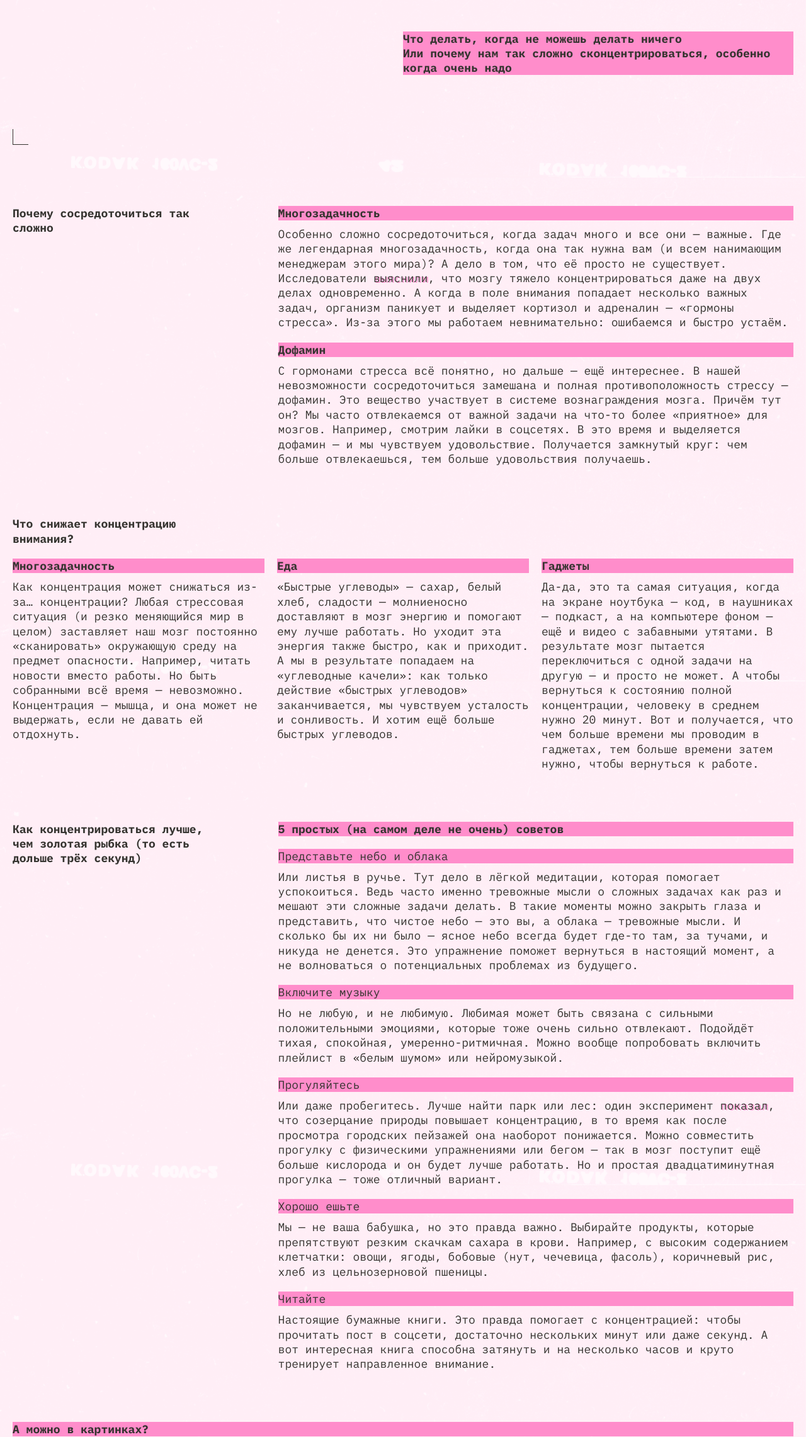
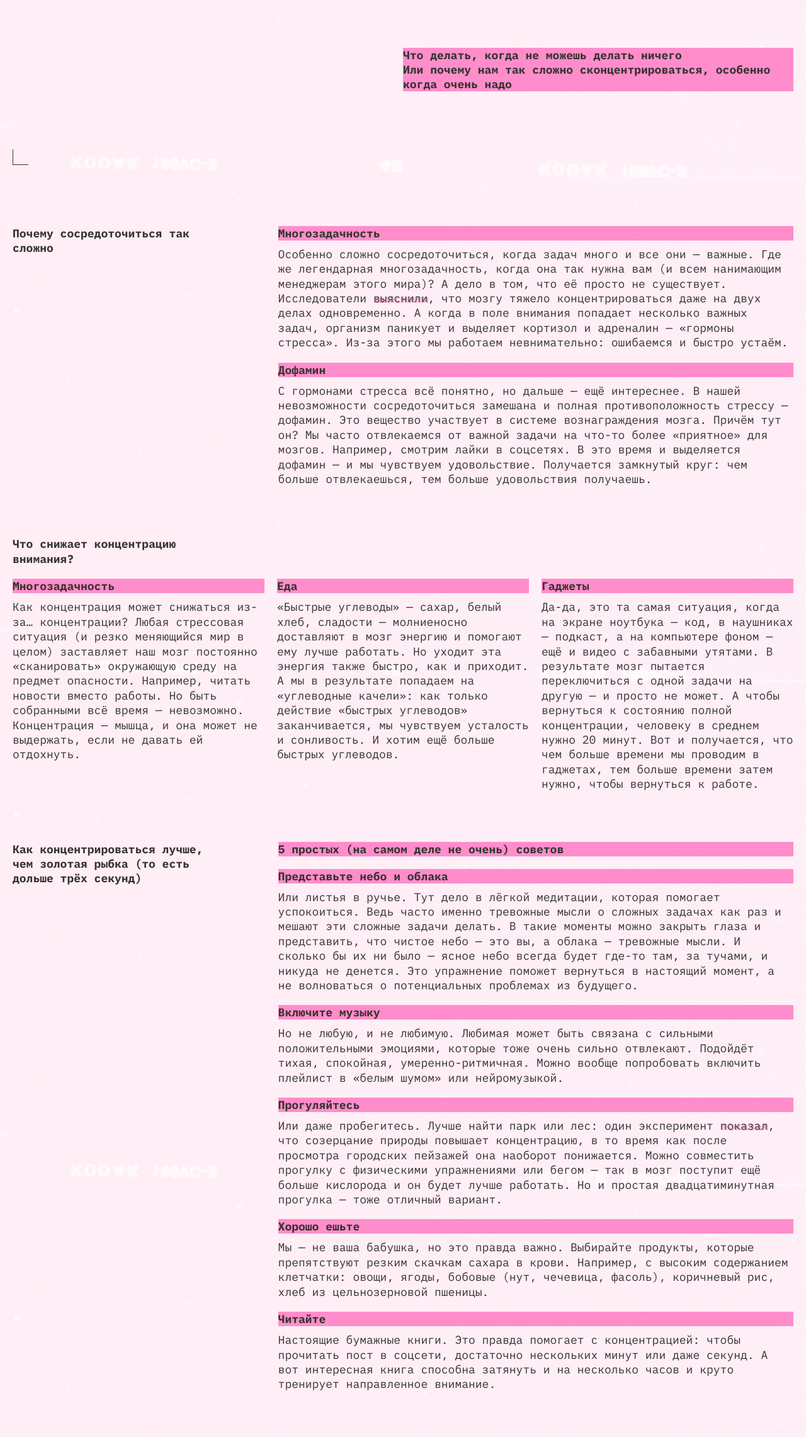
Before and after one commit to ViktoriiaBuz/slozhno-sosredotochitsya, a plain HTML site: page index.html in a window 1280 px wide. Shown: the part 518-2800 px from the top of the page at 63% size. Drawn offline with Linux system fonts and the light colour scheme.

Commit message:
Add files via upload

```diff
--- a/index.html
+++ b/index.html
@@ -28,9 +28,9 @@
     <link rel="stylesheet" href="./styles/light.css" />
   </head>
   <body class="page">
-    <span class="pseudo-element" aria-hidden="true"></span>
     <header class="header decorated-zone">
       <nav class="header__theme-menu">
+        <span class="pseudo-element" aria-hidden="true"></span>
         <ul class="header__theme-menu-list">
           <li class="header__theme-menu-item">
             <button
@@ -59,11 +59,8 @@
       <h1 class="header__title">no focus</h1>
       <div class="header__description-block">
         <p class="header__description title-decor">
-          Что делать, когда не можешь делать ничего
-        </p>
-        <p class="header__description title-decor">
-          Или почему нам так сложно сконцентрироваться, особенно когда очень
-          надо
+          Что делать, когда не можешь делать ничего<br />Или почему нам так
+          сложно сконцентрироваться, особенно когда очень надо
         </p>
       </div>
     </header>
@@ -71,12 +68,13 @@
       <section class="section">
         <h3 class="section__title">Почему сосредоточиться так сложно</h3>
         <div class="section__description">
+          <article class="section__card">
             <h4 class="title-description title-decor">Многозадачность</h4>
             <p class="description">
               Особенно сложно сосредоточиться, когда задач много и все они —
-            важные. Где же легендарная многозадачность, когда она так нужна вам
-            (и всем нанимающим менеджерам этого мира)? А дело в том, что её
-            просто не существует. Исследователи
+              важные. Где же легендарная многозадачность, когда она так нужна
+              вам (и всем нанимающим менеджерам этого мира)? А дело в том, что
+              её просто не существует. Исследователи
               <a
                 target="_blank"
                 href="https://www.dana.org/article/multicosts-of-multitasking/"
@@ -84,27 +82,30 @@
                 >выяснили</a
               >, что мозгу тяжело концентрироваться даже на двух делах
               одновременно. А когда в поле внимания попадает несколько важных
-            задач, организм паникует и выделяет кортизол и адреналин — «гормоны
-            стресса». Из-за этого мы работаем невнимательно: ошибаемся и быстро
-            устаём.
+              задач, организм паникует и выделяет кортизол и адреналин —
+              «гормоны стресса». Из-за этого мы работаем невнимательно:
+              ошибаемся и быстро устаём.
             </p>
+          </article>
+          <article class="section__card">
             <h4 class="title-description title-decor">Дофамин</h4>
             <p class="description">
-            С гормонами стресса всё понятно, но дальше — ещё интереснее. В нашей
-            невозможности сосредоточиться замешана и полная противоположность
-            стрессу — дофамин. Это вещество участвует в системе вознаграждения
-            мозга. Причём тут он? Мы часто отвлекаемся от важной задачи на
-            что-то более «приятное» для мозгов. Например, смотрим лайки в
-            соцсетях. В это время и выделяется дофамин — и мы чувствуем
-            удовольствие. Получается замкнутый круг: чем больше отвлекаешься,
-            тем больше удовольствия получаешь.
+              С гормонами стресса всё понятно, но дальше — ещё интереснее. В
+              нашей невозможности сосредоточиться замешана и полная
+              противоположность стрессу — дофамин. Это вещество участвует в
+              системе вознаграждения мозга. Причём тут он? Мы часто отвлекаемся
+              от важной задачи на что-то более «приятное» для мозгов. Например,
+              смотрим лайки в соцсетях. В это время и выделяется дофамин — и мы
+              чувствуем удовольствие. Получается замкнутый круг: чем больше
+              отвлекаешься, тем больше удовольствия получаешь.
             </p>
+          </article>
         </div>
       </section>
       <section class="section">
         <h3 class="section__title">Что снижает концентрацию внимания?</h3>
         <div class="section__description section__what-reduce">
-          <div class="section__what-deduce-block">
+          <article class="section__card">
             <h4 class="title-description title-decor">Многозадачность</h4>
             <p class="description">
               Как концентрация может снижаться из-за… концентрации? Любая
@@ -114,8 +115,8 @@
               собранными всё время — невозможно. Концентрация — мышца, и она
               может не выдержать, если не давать ей отдохнуть.
             </p>
-          </div>
-          <div class="section__what-deduce-block">
+          </article>
+          <article class="section__card">
             <h4 class="title-description title-decor">Еда</h4>
             <p class="description">
               «Быстрые углеводы» — сахар, белый хлеб, сладости — молниеносно
@@ -125,8 +126,8 @@
               углеводов» заканчивается, мы чувствуем усталость и сонливость. И
               хотим ещё больше быстрых углеводов.
             </p>
-          </div>
-          <div class="section__what-deduce-block">
+          </article>
+          <article class="section__card">
             <h4 class="title-description title-decor">Гаджеты</h4>
             <p class="description">
               Да-да, это та самая ситуация, когда на экране ноутбука — код, в
@@ -137,7 +138,7 @@
               Вот и получается, что чем больше времени мы проводим в гаджетах,
               тем больше времени затем нужно, чтобы вернуться к работе.
             </p>
-          </div>
+          </article>
         </div>
       </section>
       <section class="section how-to-section">
@@ -146,22 +147,25 @@
           секунд)
         </h3>
         <div class="section__description">
-          <h3 class="title-description title-decor section__subtitle">
+          <h4 class="title-description title-decor section__subtitle">
             5 простых (на самом деле не очень) советов
-          </h3>
+          </h4>
+          <article class="section__card">
             <h4 class="title-description title-decor">
               Представьте небо и облака
             </h4>
             <p class="description">
               Или листья в ручье. Тут дело в лёгкой медитации, которая помогает
-            успокоиться. Ведь часто именно тревожные мысли о сложных задачах как
-            раз и мешают эти сложные задачи делать. В такие моменты можно
+              успокоиться. Ведь часто именно тревожные мысли о сложных задачах
+              как раз и мешают эти сложные задачи делать. В такие моменты можно
               закрыть глаза и представить, что чистое небо — это вы, а облака —
               тревожные мысли. И сколько бы их ни было — ясное небо всегда будет
               где-то там, за тучами, и никуда не денется. Это упражнение поможет
               вернуться в настоящий момент, а не волноваться о потенциальных
               проблемах из будущего.
             </p>
+          </article>
+          <article class="section__card">
             <h4 class="title-description title-decor">Включите музыку</h4>
             <p class="description">
               Но не любую, и не любимую. Любимая может быть связана с сильными
@@ -169,6 +173,8 @@
               Подойдёт тихая, спокойная, умеренно-ритмичная. Можно вообще
               попробовать включить плейлист в «белым шумом» или нейромузыкой.
             </p>
+          </article>
+          <article class="section__card">
             <h4 class="title-description title-decor">Прогуляйтесь</h4>
             <p class="description">
               Или даже пробегитесь. Лучше найти парк или лес: один эксперимент
@@ -183,20 +189,25 @@
               мозг поступит ещё больше кислорода и он будет лучше работать. Но и
               простая двадцатиминутная прогулка — тоже отличный вариант.
             </p>
+          </article>
+          <article class="section__card">
             <h4 class="title-description title-decor">Хорошо ешьте</h4>
             <p class="description">
               Мы — не ваша бабушка, но это правда важно. Выбирайте продукты,
               которые препятствуют резким скачкам сахара в крови. Например, с
-            высоким содержанием клетчатки: овощи, ягоды, бобовые (нут, чечевица,
-            фасоль), коричневый рис, хлеб из цельнозерновой пшеницы.
+              высоким содержанием клетчатки: овощи, ягоды, бобовые (нут,
+              чечевица, фасоль), коричневый рис, хлеб из цельнозерновой пшеницы.
             </p>
+          </article>
+          <article class="section__card">
             <h4 class="title-description title-decor">Читайте</h4>
             <p class="description">
-            Настоящие бумажные книги. Это правда помогает с концентрацией: чтобы
-            прочитать пост в соцсети, достаточно нескольких минут или даже
-            секунд. А вот интересная книга способна затянуть и на несколько
-            часов и круто тренирует направленное внимание.
+              Настоящие бумажные книги. Это правда помогает с концентрацией:
+              чтобы прочитать пост в соцсети, достаточно нескольких минут или
+              даже секунд. А вот интересная книга способна затянуть и на
+              несколько часов и круто тренирует направленное внимание.
             </p>
+          </article>
         </div>
       </section>
       <section class="section section-img">
@@ -207,31 +218,31 @@
           <img
             class="section__img-1"
             src="./images/sunset.png"
-            alt="Закат"
+            alt="Закат. Солнце заходит за горы."
             loading="lazy"
           />
           <img
             class="section__img-2"
             src="./images/ice-cream.png"
-            alt="Мороженое"
+            alt="Чашка с мороженым. В неё топинги с рожицами."
             loading="lazy"
           />
           <img
             class="section__img-3"
             src="./images/tape.png"
-            alt="Кассета"
+            alt="Плёночная кассета. На заднем фоне аудио-проигрыватель."
             loading="lazy"
           />
           <img
             class="section__img-4"
             src="./images/books.png"
-            alt="Книги"
+            alt="Стопка книг. Сверху стоит кружка."
             loading="lazy"
           />
           <img
             class="section__img-5"
             src="./images/street.png"
-            alt="Улица"
+            alt="Улица с пешеходм переходом. Впереди каменный забор и деревья."
             loading="lazy"
           />
         </div>
--- a/styles/dark.css
+++ b/styles/dark.css
@@ -21,6 +21,10 @@
   */
 }
 
+.theme_dark .pseudo-element {
+  display: block;
+}
+
 .theme_dark .header__theme-menu-button_active {
   border: 1px solid var(--accent-color, #ff0070);
 }
@@ -31,6 +35,7 @@
 
 .theme_dark .header__theme-menu-button:hover {
   outline: 1px solid rgba(255, 0, 112, 0.4);
+  cursor: pointer;
 }
 
 .theme_dark .header__theme-menu-button:focus {
--- a/styles/globals.css
+++ b/styles/globals.css
@@ -6,11 +6,15 @@
   box-sizing: border-box;
 }
 
+:root {
+  --main-font-family: "IBM Plex Mono", "monospace";
+}
+
 body {
   min-inline-size: 375px;
   max-inline-size: 1440px;
   margin: 0 auto;
-  font-family: "IBM Plex Mono";
+  font-family: var(--main-font-family);
 }
 
 h1,
--- a/styles/light.css
+++ b/styles/light.css
@@ -36,6 +36,7 @@
 
 .theme_light .header__theme-menu-button:hover {
   outline: 1px solid rgba(50, 49, 45, 0.4);
+  cursor: pointer;
 }
 
 .theme_light .header__theme-menu-button:focus {
--- a/styles/style.css
+++ b/styles/style.css
@@ -19,7 +19,7 @@
 .header {
   padding: 10px;
   inline-size: 100%;
-  min-block-size: 668px;
+  block-size: 100vh;
   display: grid;
   grid-template-rows: 35% 30% 35%;
   align-items: center;
@@ -87,6 +87,7 @@
 
 .header__theme-menu-button_active {
   pointer-events: none;
+  border: 1px solid var(--accent-color, #ff0070);
 }
 
 .header__theme-menu-button {
@@ -100,6 +101,7 @@
 
 .header__theme-menu-button:hover {
   outline: 1px solid rgba(255, 0, 112, 0.4);
+  cursor: pointer;
 }
 
 .header__theme-menu-button:focus {
@@ -150,11 +152,7 @@
   line-height: 130%;
 }
 
-.description:not(:last-child) {
-  margin-block-end: 20px;
-}
-
-.section__what-deduce-block {
+.section__card:not(:last-child) {
   margin-block-end: 20px;
 }
 
@@ -175,6 +173,10 @@
   outline: 1px solid var(--color-text, #f1b2ce);
 }
 
+.how-to-section h4:first-child {
+  font-weight: var(--accent-font);
+}
+
 .how-to-section h4 {
   font-weight: var(--main-font);
 }
@@ -187,10 +189,13 @@
   margin-block-end: 10px;
 }
 
+.section-img {
+  margin-block-end: 40px;
+}
+
 .section__img {
   display: grid;
   gap: 10px;
-  margin-block-end: 40px;
 }
 
 .section__img img {
@@ -235,7 +240,6 @@
 
   .header {
     padding: 20px;
-    min-block-size: 1024px;
     margin-block-end: 8%;
     grid-template-rows: 45% 10% 45%;
   }
@@ -315,7 +319,6 @@
 
 @media (min-width: 1024px) {
   .header {
-    min-block-size: 768px;
     margin-block-end: 6%;
     grid-template-rows: 40% 20% 40%;
   }
```
Lines whose indentation alone changed are shown as unchanged.
